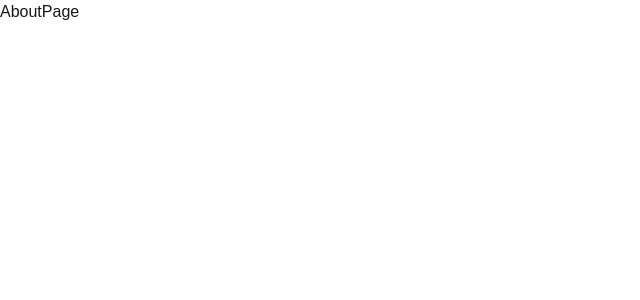
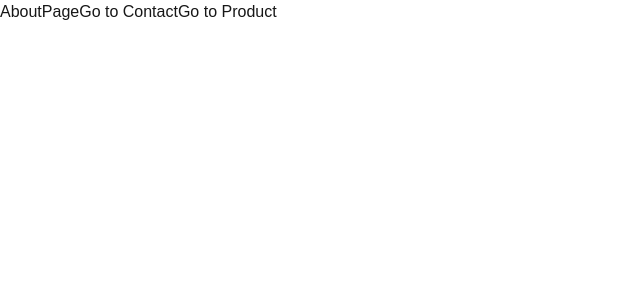
Before and after one commit to Tirth02/web-dev-cohort-frontend, a Next.js app in the folder frontend-lec5/: page /about in a window 1280 px wide. Shown: the top 300 px of the page, without its empty margins (0-640 px from the left). Built offline with nearby package versions, Linux system fonts and the light colour scheme.

Commit message:
router group implementation and Link tag explaination in next js

```diff
--- /dev/null
+++ b/frontend-lec5/app/(main)/about/page.tsx
@@ -0,0 +1,18 @@
+import Link from 'next/link'
+import React from 'react'
+import Image from 'next/image'
+const AboutPage = () => {
+  return (
+    <div>
+      AboutPage
+      <Link href={{
+        pathname: "/contact",
+        query: {name:'test'}
+      }} >Go to Contact</Link>
+      <Link href="/products/1">Go to Product</Link>
+      {/* <Image src="/image.svg" width={200} height={200} alt='Picture of the author'/> */}
+    </div>
+  )
+}
+
+export default AboutPage
--- /dev/null
+++ b/frontend-lec5/app/(main)/contact/page.tsx
@@ -0,0 +1,9 @@
+import React from 'react'
+
+const Contact = () => {
+  return (
+    <div>contact Page</div>
+  )
+}
+
+export default Contact
--- /dev/null
+++ b/frontend-lec5/app/(routeGroup)/layout.tsx
@@ -0,0 +1,15 @@
+import React from 'react'
+
+const RouterGroupLayout = ({children}:{children: React.ReactNode}) => {
+    // router group layout is a special layout that can be used to wrap multiple routes without affecting the URL structure. It is useful for grouping related pages together and applying a common layout to them. In this example, we are using it to wrap the login and signup pages, but it can be used for any group of routes. The layout will be applied to all the routes inside the (routeGroup) folder, but the URL will not have (routeGroup) in it.
+    // This layout will be applied to all the routes inside the (routeGroup) folder
+    return (
+    <div>
+        <h1>Router Group Layout</h1>
+        {children}
+        <h1>Router Group Layout end</h1>
+    </div>
+  )
+}
+
+export default RouterGroupLayout
--- /dev/null
+++ b/frontend-lec5/app/(routeGroup)/login/page.tsx
@@ -0,0 +1,9 @@
+import React from 'react'
+
+const LoginPage = () => {
+  return (
+    <div>LoginPage</div>
+  )
+}
+
+export default LoginPage
--- /dev/null
+++ b/frontend-lec5/app/(routeGroup)/signup/page.tsx
@@ -0,0 +1,9 @@
+import React from 'react'
+
+const SignupPage = () => {
+  return (
+    <div>SignupPage</div>
+  )
+}
+
+export default SignupPage
--- a/frontend-lec5/app/about/page.tsx
+++ /dev/null
@@ -1,9 +0,0 @@
-import React from 'react'
-
-const AboutPage = () => {
-  return (
-    <div>AboutPage</div>
-  )
-}
-
-export default AboutPage
```
Also changed, not shown: frontend-lec5/public/image.svg (added).
